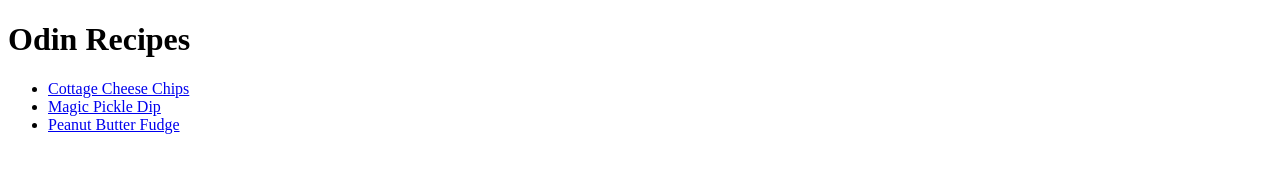
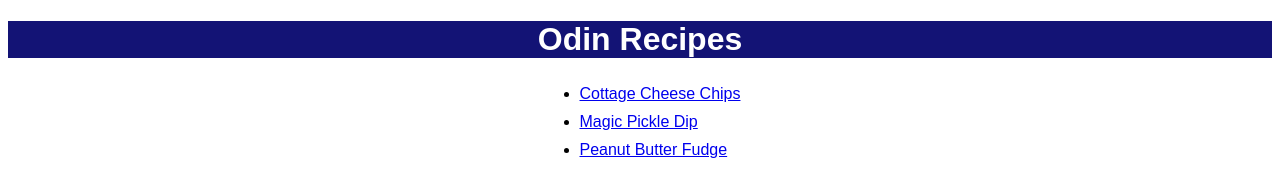
Before and after one commit to GBABG/odin-recipes, a plain HTML site: page index.html in a window 1280 px wide. Drawn offline with Linux system fonts and the light colour scheme.

Commit message:
Add css to homepage

```diff
--- a/index.html
+++ b/index.html
@@ -4,13 +4,16 @@
     <meta charset="UTF-8">
     <meta name="viewport" content="width=device-width, initial-scale=1.0">
     <title>Odin Recipes</title>
+    <link rel="stylesheet" href="styles.css">
 </head>
 <body>
     <h1>Odin Recipes</h1>
-    <ul>
-        <li><a href="./recipes/cottage-cheese-chips.html">Cottage Cheese Chips</a></li>
-        <li><a href="./recipes/magic-pickle-dip.html">Magic Pickle Dip</a></li>
-        <li><a href="./recipes/peanut-butter-fudge.html">Peanut Butter Fudge</a></li>
-    </ul>
+    <div class="list">
+        <ul>
+            <li><a href="./recipes/cottage-cheese-chips.html">Cottage Cheese Chips</a></li>
+            <li><a href="./recipes/magic-pickle-dip.html">Magic Pickle Dip</a></li>
+            <li><a href="./recipes/peanut-butter-fudge.html">Peanut Butter Fudge</a></li>
+        </ul>
+    </div>
 </body>
 </html>
--- /dev/null
+++ b/styles.css
@@ -0,0 +1,21 @@
+h1 {
+    font-family: Arial, Helvetica, sans-serif;
+    text-align: center;
+    background-color: rgb(19, 19, 117);
+    color: white;
+}
+
+div.list {
+    text-align: center;
+}
+
+ul {
+    font-family: Arial, Helvetica, sans-serif;
+    margin: 5px;
+    display: inline-block;
+    text-align: left;
+}
+
+ul li {
+    margin-bottom: 10px;
+}
```
